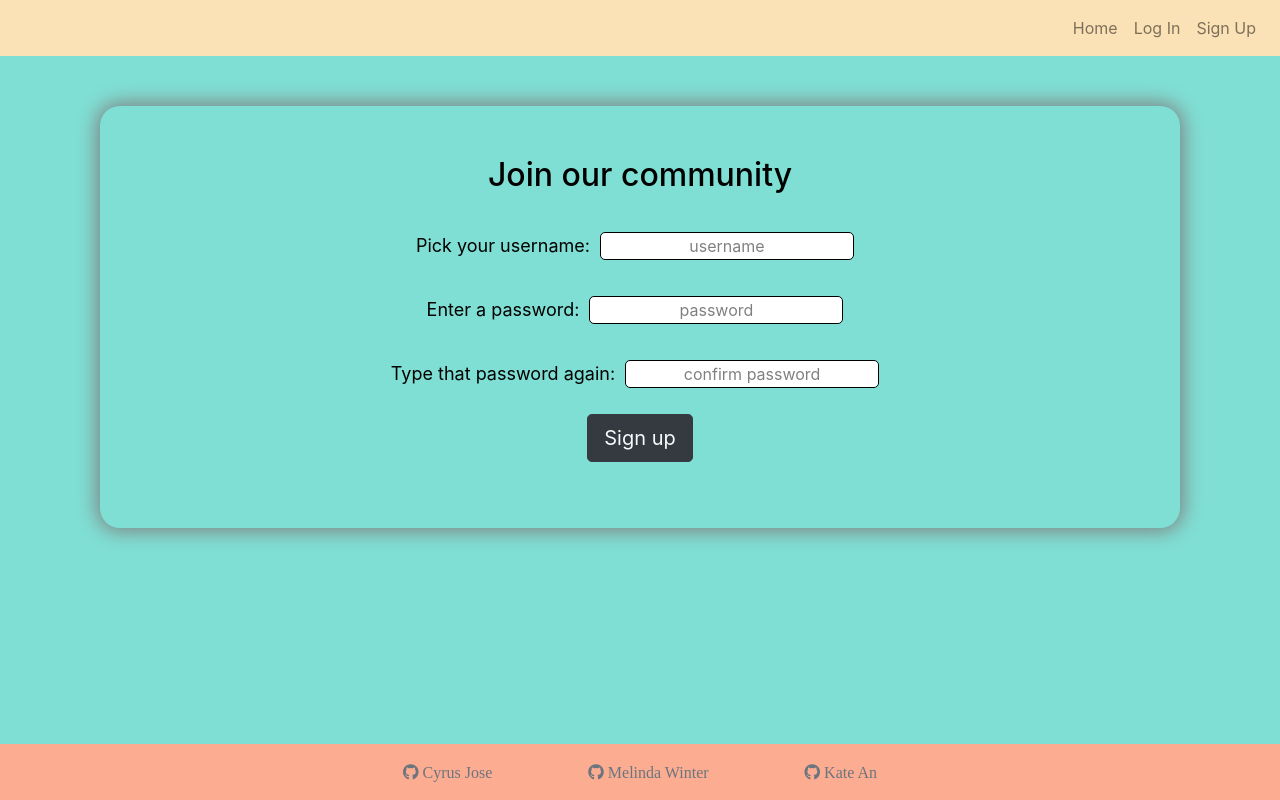
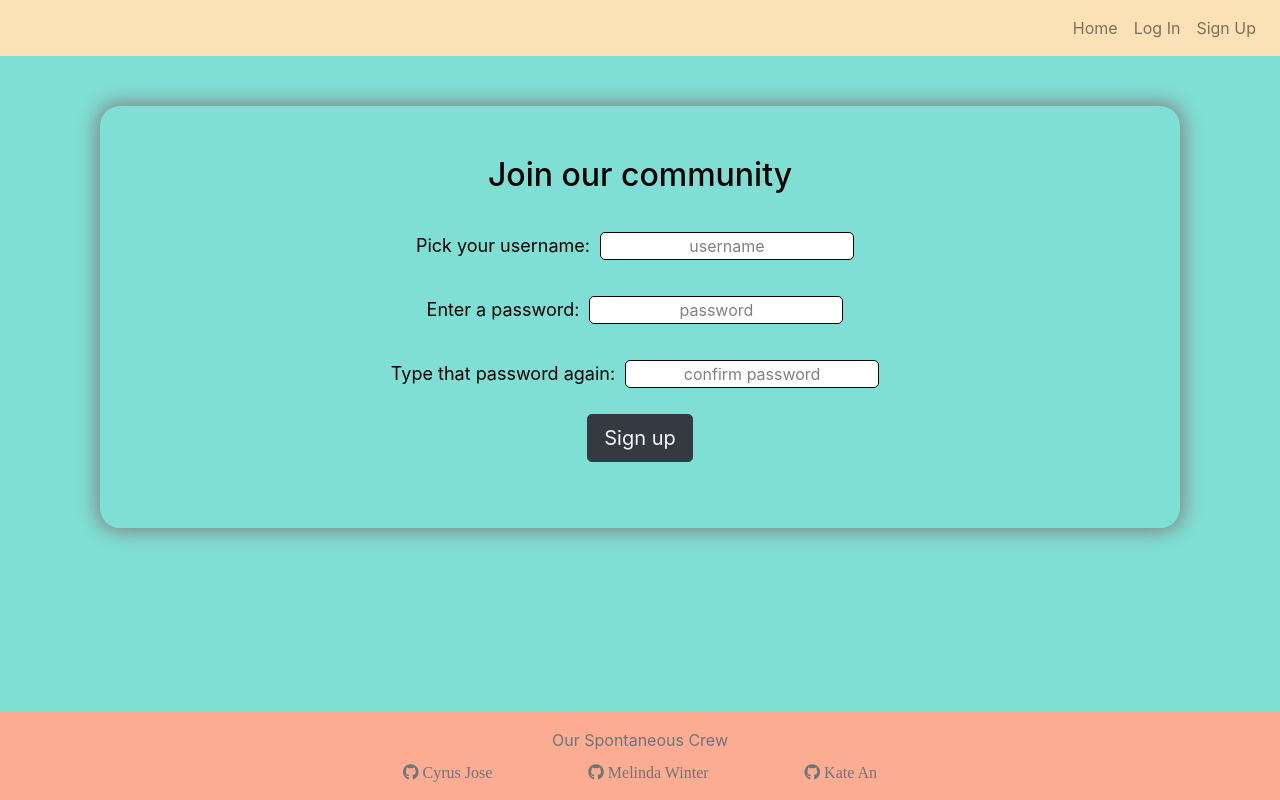
Before and after one commit to katean004/Spontaneous-Weekend-3.0, a React (Create React App) app: page /signup in a window 1280 px wide. Built offline with nearby package versions, Linux system fonts and the light colour scheme; no server answers.

Commit message:
Fixed footer

```diff
--- a/src/components/Footer/Footer.js
+++ b/src/components/Footer/Footer.js
@@ -1,11 +1,14 @@
 import React from "react";
 import "./footer.css";
-import {Link} from "react-router-dom"
+import { Link } from "react-router-dom";
 
 export default function Footer() {
   return (
     <div>
       <footer className="mt-auto py-3 fixed-bottom">
+        <div className="container pb-2">
+          <span className="text-muted">Our Spontaneous Crew</span>
+        </div>
         <div className="container">
           <Link to="//github.com/cyrusjose">
             <span className="text-muted px-5">
@@ -22,7 +25,6 @@ export default function Footer() {
               <i className="fab fa-github contactIcon"> Kate An</i>
             </span>
           </Link>
-
         </div>
       </footer>
     </div>
```
